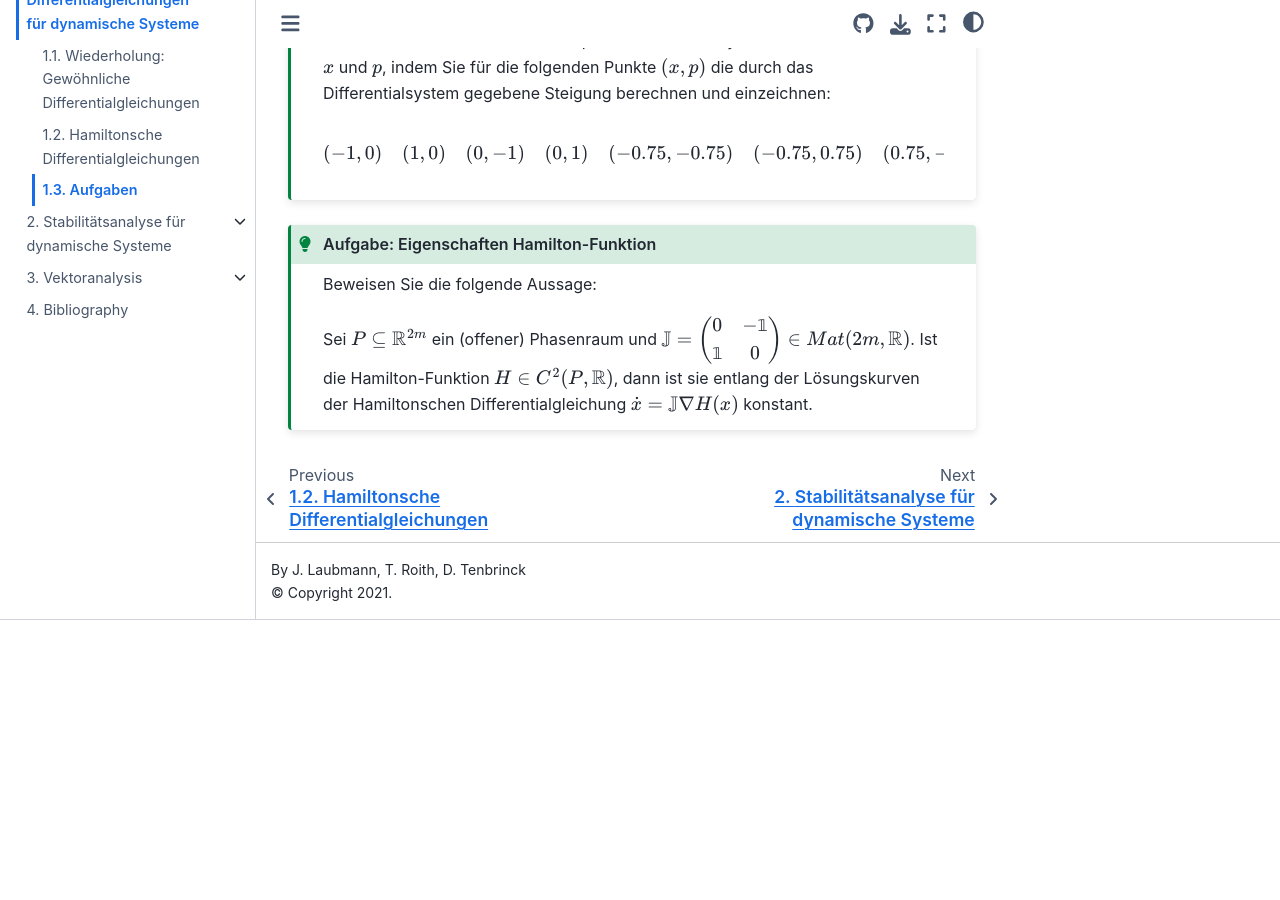
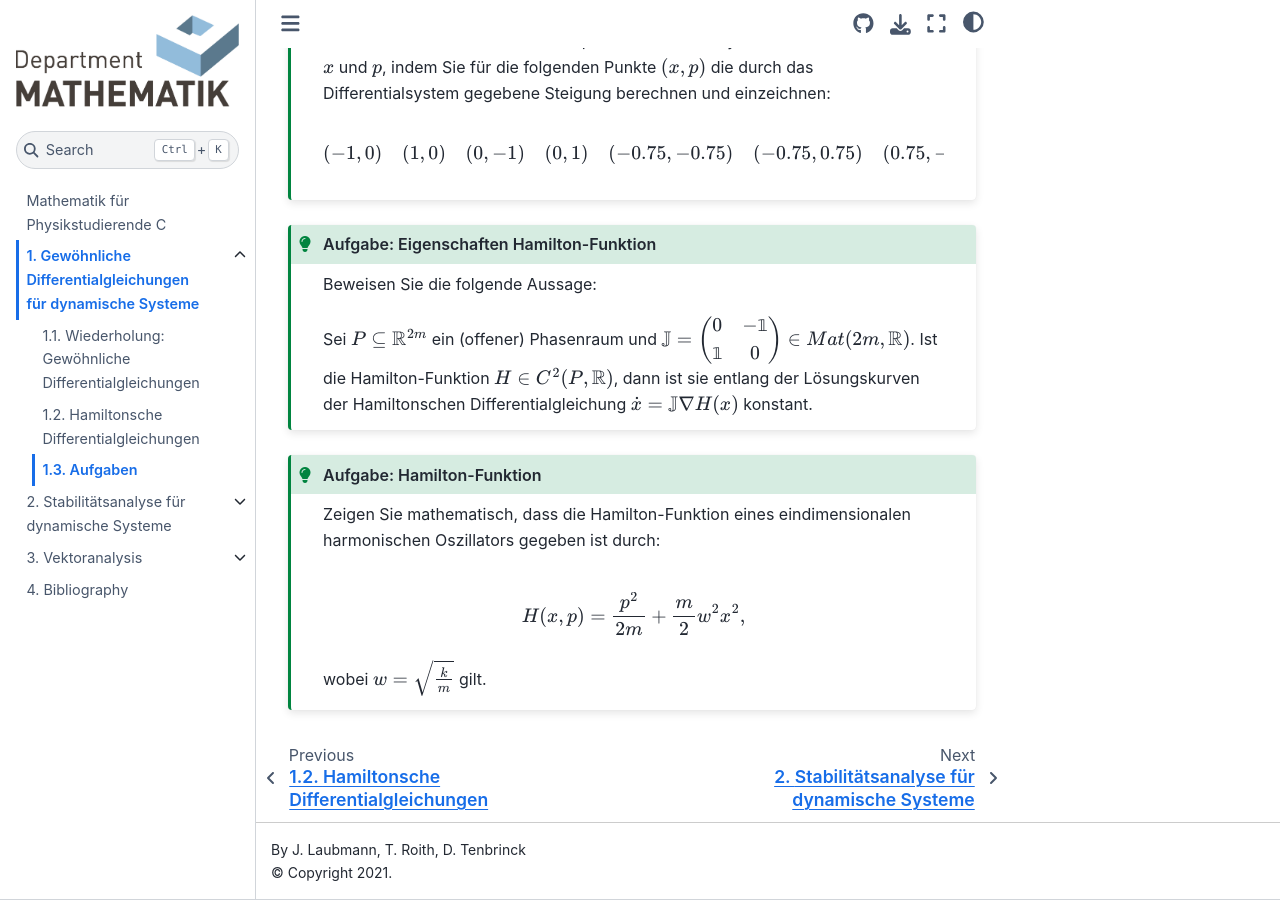
Before and after one commit to FAU-AMMN/MathPhysicsC, a Jupyter Book: the page built from ode/ex.md, in a window 1280 px wide and 900 px high, scrolled down 1881 px. Built offline with Jupyter Book 1.0.4 settings and Sphinx 7.4.7 and the Sphinx Book theme 1.1.4, drawn with Linux system fonts in a browser that asks for light colours; pages that are not in the unit, such as notebooks, are missing from menus; before the commit the page ends 2501 px from its top, so only the background shows below that.

`````diff
--- a/ode/ex.md
+++ b/ode/ex.md
@@ -95,5 +95,18 @@
 
 Beweisen Sie die folgende Aussage:
 
-Sei $P \subseteq \mathbb{R}^{2m}$ ein (offener) Phasenraum und $\mathbb{J} = \begin{pmatrix} 0 & - \unicode{x1D7D9} \\ \unicode{x1D7D9} & 0 \end{pmatrix} \in Mat(2m, \mathbb{R})$. Ist die Hamilton-Funktion $H \in C^2(P, \mathbb{R})$, dann ist sie entlang der Lösungskurven der Hamiltonschen Differentialgleichung $\dot x = \mathbb{J} \nabla H(x)$ konstant.
+Sei $P \subseteq \mathbb{R}^{2m}$ ein (offener) Phasenraum und $\mathbb{J} = \begin{pmatrix} 0 & - 𝟙 \\ 𝟙 & 0 \end{pmatrix} \in Mat(2m, \mathbb{R})$. Ist die Hamilton-Funktion $H \in C^2(P, \mathbb{R})$, dann ist sie entlang der Lösungskurven der Hamiltonschen Differentialgleichung $\dot x = \mathbb{J} \nabla H(x)$ konstant.
 ````
+
+````{admonition} Aufgabe: Hamilton-Funktion
+:class: hint
+
+Zeigen Sie mathematisch, dass die Hamilton-Funktion eines eindimensionalen harmonischen Oszillators gegeben ist durch:
+
+```{math}
+H(x,p) = \frac{p^2}{2m} + \frac{m}{2} w^2 x^2,
+```
+
+wobei $w = \sqrt{\frac{k}{m}}$ gilt.
+
+````
`````
Also changed, not shown: ode/repetition.md (+13 -1 lines), ode_stability/stabilitaetsbegriffe.md (+4 -0 lines), 5 other files.
